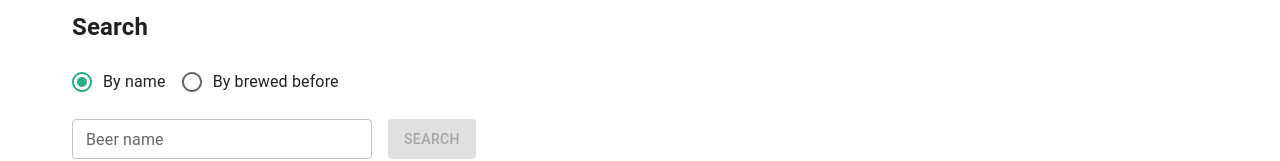
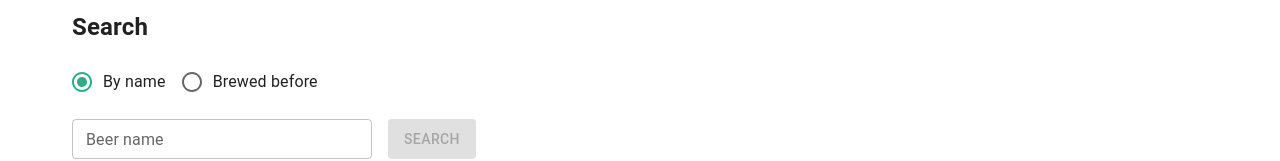
Before and after one commit to marcgirbaub/BrewQuest, a React (Vite) app: page / in a window 1280 px wide. Shown: the part 449-610 px from the top of the page. Built offline with nearby package versions, Linux system fonts and the light colour scheme; no server answers.

Commit message:
Add minor style change to search button

```diff
--- a/src/components/Filters/Filters.tsx
+++ b/src/components/Filters/Filters.tsx
@@ -42,9 +42,9 @@ const Filters = ({
   };
 
   const isSubmitButtonDisabled =
+    Boolean(nameInputError) ||
     isLoadingOrFetching ||
     isSubmitDisabled ||
-    Boolean(nameInputError) ||
     isDateInputError;
 
   return (
@@ -53,7 +53,7 @@ const Filters = ({
         <FormControlLabel control={<Radio />} label="By name" value="name" />
         <FormControlLabel
           control={<Radio />}
-          label="By brewed before"
+          label="Brewed before"
           value="date"
         />
       </RadioGroup>
@@ -65,7 +65,7 @@ const Filters = ({
             placeholder="Search by beer name"
             className="inputs__name"
             onChange={handleNameChange}
-            error={nameInputError ? true : false}
+            error={Boolean(nameInputError)}
             helperText={nameInputError}
             size="small"
           />
@@ -91,6 +91,7 @@ const Filters = ({
           disabled={isSubmitButtonDisabled}
           onClick={handleSearch}
           aria-label="Press to search"
+          className="inputs__button"
         >
           Search
         </Button>
--- a/src/components/Filters/FiltersStyled.ts
+++ b/src/components/Filters/FiltersStyled.ts
@@ -25,6 +25,10 @@ const FiltersStyled = styled.form`
       }
     }
   }
+
+  .inputs__button {
+    max-height: 40px;
+  }
 `;
 
 export default FiltersStyled;
```
